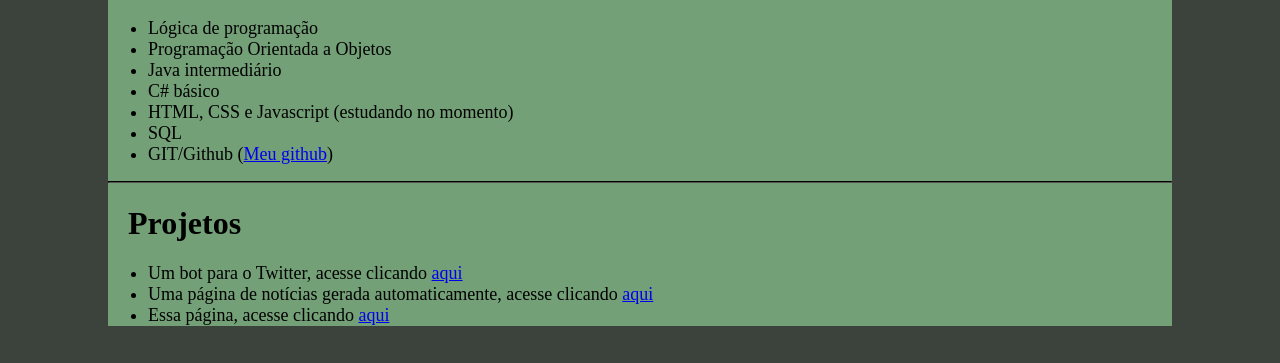
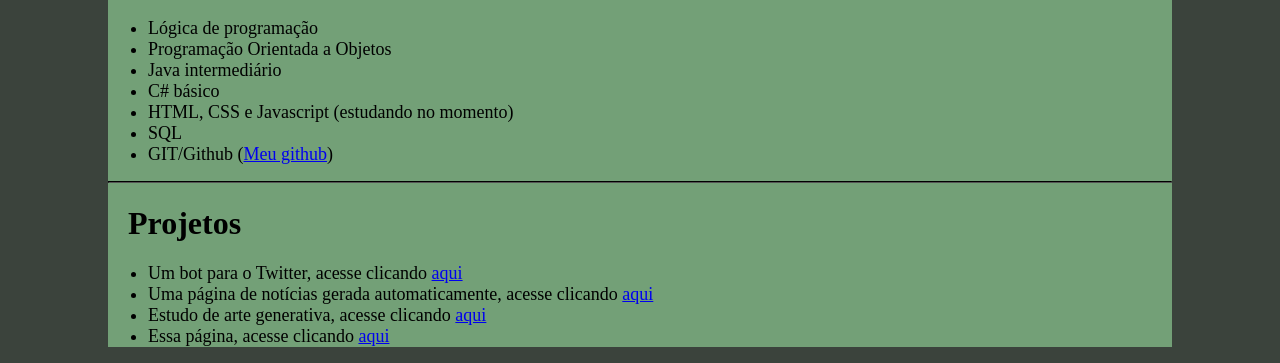
Before and after one commit to L-Serodio/L-Serodio.github.io, a plain HTML site: page index.html in a window 1280 px wide. Shown: the part 574-937 px from the top of the page. Before the commit the page ends 916 px from the top, so only its background shows below. Drawn offline with Linux system fonts and the light colour scheme.

Commit message:
Index.html atualizado

```diff
--- a/index.html
+++ b/index.html
@@ -44,6 +44,7 @@
         <ul>
             <li>Um bot para o Twitter, acesse clicando <a href="https://github.com/L-Serodio/sloth-twitter-bot" target="_blank" >aqui</a></li>
             <li>Uma página de notícias gerada automaticamente, acesse clicando <a href="https://github.com/L-Serodio/slothful-newsletter" target="_blank" >aqui</a></li>
+            <li>Estudo de arte generativa, acesse clicando <a href="https://github.com/L-Serodio/estudo-arte-generativa" target="_blank" >aqui</a></li>
             <li>Essa página, acesse clicando <a href="https://github.com/L-Serodio/L-Serodio.github.io" target="_blank" >aqui</a></li>
         </ul>
     </div>
```
